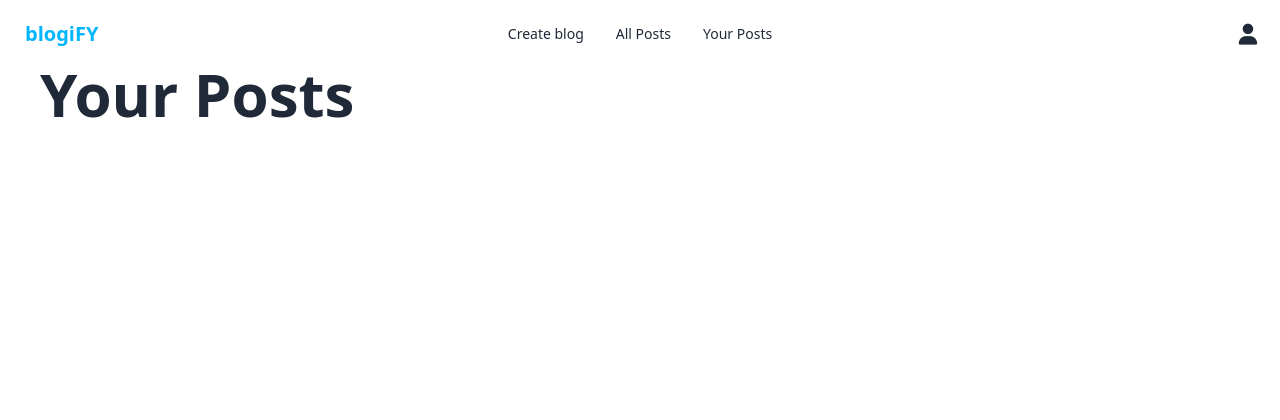
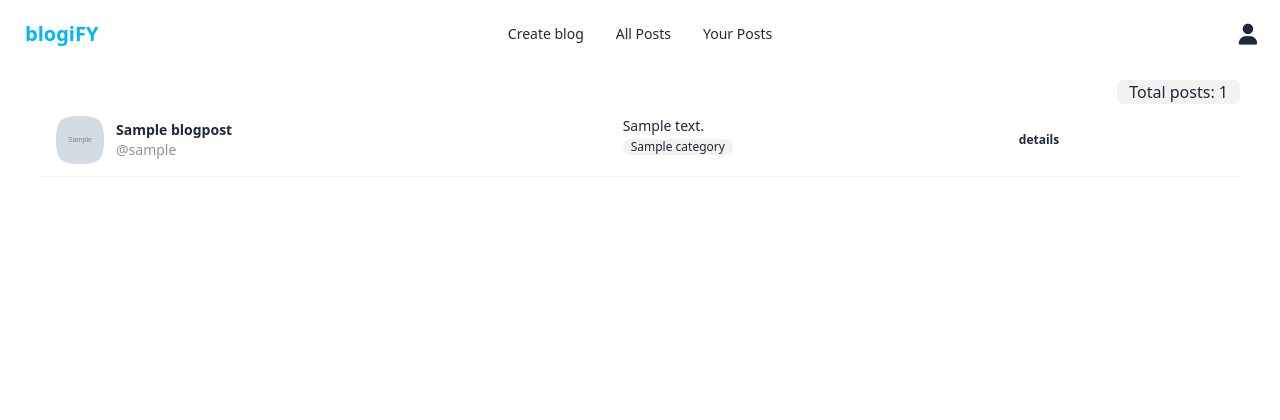
Before and after one commit to sagar1343/Blog, a Django app: template blogapp/templates/yourpost.html in a window 1280 px wide. Shown: the top 420 px of the page. Run offline with Django 5.2, Linux system fonts and the light colour scheme; tables that the repository leaves empty hold one stand-in row (values such as "Sample post"); the template is opened without the code that fills it: values that come from a table or form of the project are taken from there, most other values are stand-ins (such as "Sample title", 1, 10 or a date in 2020); grey boxes marked "Sample" are stand-in pictures; one stand-in notice (Sample message) is shown; some libraries are stand-ins or nearby versions.

```diff
--- a/blogapp/templates/base.html
+++ b/blogapp/templates/base.html
@@ -15,7 +15,7 @@
     <script src="https://cdn.tailwindcss.com"></script>
   </head>
   <body>
-    <nav class="fixed top-0 left-0 right-0 z-10">
+    <nav class="fixed top-0 left-0 right-0 z-10  ">
       <div class="navbar bg-base-100">
         <div class="navbar-start">
           <div class="dropdown">
@@ -75,13 +75,12 @@
     </nav>
     <div class="mx-5 mt-16 md:mx-10">
       {% if messages %}
-      <ul class="messages fixed bottom-4  right-4 ">
+      <ul class="messages fixed bottom-4 right-4 z-10 ">
           {% for message in messages %}
-
           <li{% if message.tags %} class="{{ message.tags }}"{% endif %}>
-            <div role="alert" class="alert">
+            <div role="alert" class="alert flex flex-row flex-nowrap">
               <svg xmlns="http://www.w3.org/2000/svg" fill="none" viewBox="0 0 24 24" class="stroke-info shrink-0 w-6 h-6"><path stroke-linecap="round" stroke-linejoin="round" stroke-width="2" d="M13 16h-1v-4h-1m1-4h.01M21 12a9 9 0 11-18 0 9 9 0 0118 0z"></path></svg>
-              <span>{{ message }}</span>
+              <span class="text-nowrap">{{ message }}</span>
               <button class="btn btn-sm"><i class="fa-solid fa-xmark"></i></button>
             </div>
           </li>
--- a/blogapp/templates/yourpost.html
+++ b/blogapp/templates/yourpost.html
@@ -1,3 +1,39 @@
 {% extends "base.html" %} {% block content %}
-<h1 class="text-6xl font-bold">Your Posts</h1>
+
+<div class="mt-20 flex justify-end items-center">
+  <span class="badge badge-ghost badge-lg rounded-md"
+    >Total posts: {{total_posts}}</span
+  >
+</div>
+<table class="table">
+  <tbody>
+    {% for blog in user_blogs %}
+    <tr>
+      <td>
+        <div class="flex items-center gap-3">
+          <div class="avatar">
+            <div class="mask mask-squircle w-12 h-12">
+              <img
+                src="/media/{{blog.author.profile_image}}"
+                alt="Avatar Tailwind CSS Component" />
+            </div>
+          </div>
+          <div>
+            <div class="font-bold">{{blog.title}}</div>
+            <div class="text-sm opacity-50">@{{blog.author}}</div>
+          </div>
+        </div>
+      </td>
+      <td class="hidden md:block">
+        {{blog.description}}
+        <br />
+        <span class="badge badge-ghost badge-sm">{{blog.category}}</span>
+      </td>
+      <th>
+        <button class="btn btn-ghost btn-xs">details</button>
+      </th>
+    </tr>
+    {% endfor %}
+  </tbody>
+</table>
 {% endblock %}
--- a/blogapp/urls.py
+++ b/blogapp/urls.py
@@ -2,8 +2,8 @@ from django.urls import path
 from . import views
 
 urlpatterns = [
-    path('home/', views.home, name='home'),
-    path('1/', views.yourposts, name='yourpost'),
+    path('home', views.home, name='home'),
+    path('user/', views.yourposts, name='yourpost'),
     path('register/', views.register, name='register-page'),
     path('login/', views.login_user, name='login-page'),
     path('logout/', views.logout_user, name='logout-page'),
```
Also changed, not shown: blogapp/templates/home.html (+8 -2 lines), blogapp/templates/profile.html (+6 -1 lines), blogapp/views.py (+19 -8 lines).
